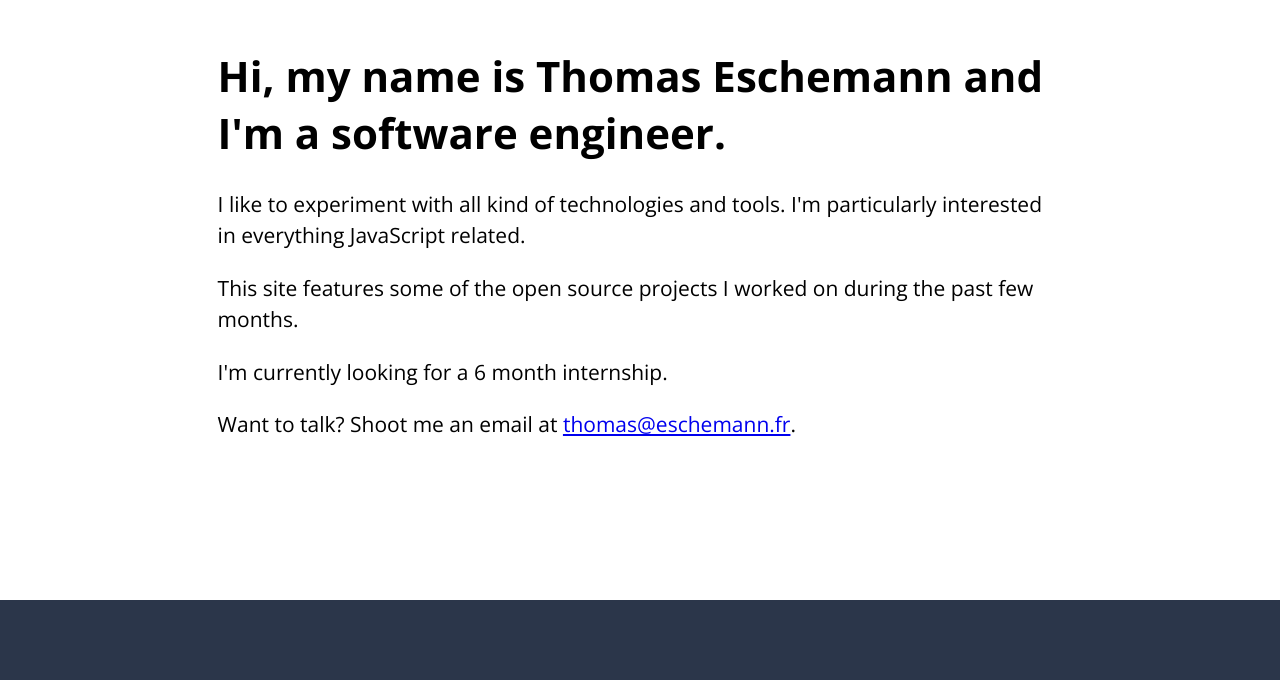
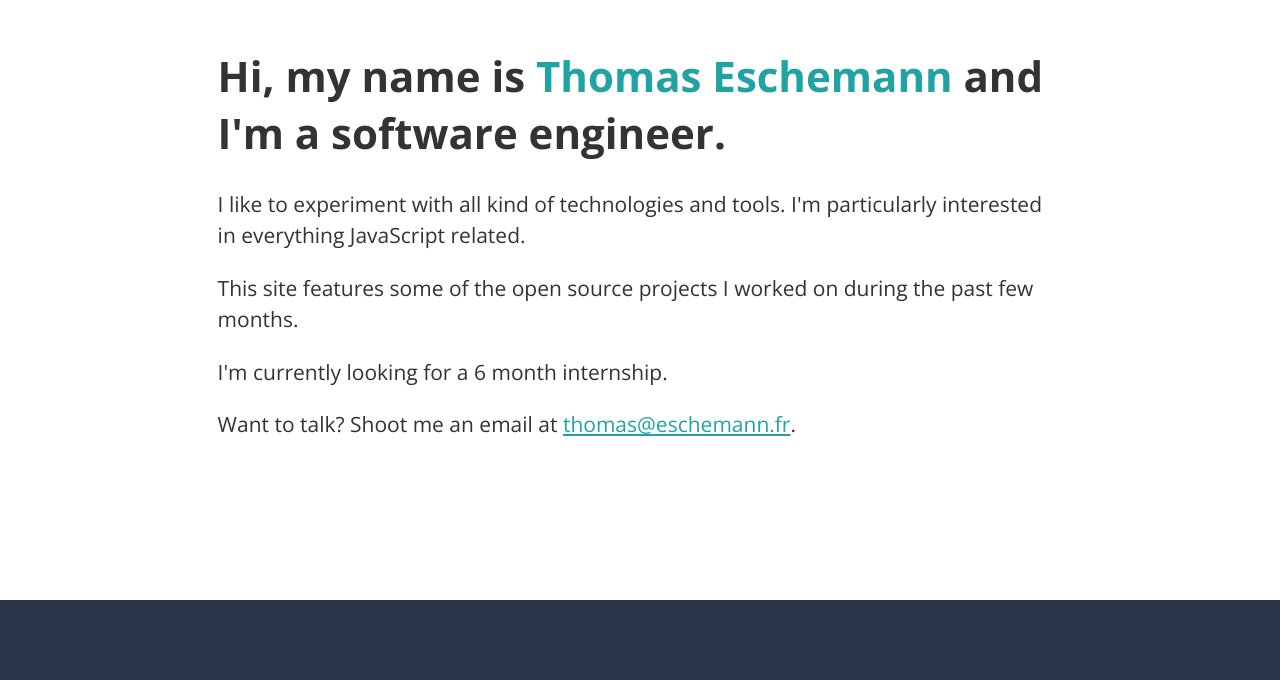
Before and after one commit to Tomesch/eschemann.fr, a website: page src/index.html in a window 1280 px wide. Shown: the part 120-800 px from the top of the page. Drawn offline with nearby package versions, Linux system fonts and the light colour scheme.

Commit message:
change link and name color

```diff
--- a/src/css/style.css
+++ b/src/css/style.css
@@ -45,7 +45,7 @@ p {
   color: #fff;
 }
 .dark {
-  color: #000;
+  color: #333;
 }
 .container {
   padding: 20px;
@@ -58,6 +58,9 @@ p {
 }
 h1 {
   font-size: 1.5em;
+}
+.emph, .emph:after {
+  color: #21A3A3;
 }
 @media (min-width: 768px) {
   h1 {
--- a/src/index.html
+++ b/src/index.html
@@ -19,7 +19,7 @@
   <body>
     <div class="container dark" style="background:#fff;">
       <div class="home" itemscope itemtype="http://schema.org/Person">
-        <h1>Hi, my name is <span itemprop="name">Thomas Eschemann</span> and I'm a <span
+        <h1>Hi, my name is <span class="emph" itemprop="name">Thomas Eschemann</span> and I'm a <span
             itemprop="jobTitle">software engineer</span>.</h1> <p>I like to
           experiment  with all kind of technologies and tools. I'm particularly interested
           in everything JavaScript related.</p>
@@ -29,7 +29,7 @@
 
             <p>I'm currently looking for a <span itemprop="seeks">6 month
                 internship</span>.</p>
-            <p>Want to talk? Shoot me an email at <a class="email"
+            <p>Want to talk? Shoot me an email at <a class="emph email"
                 href="mailto:%74%68%6F%6D%61%73%40%65%73%63%68%65%6D%61%6E%6E%2E%66%72"></a>.</p>
           </div>
         </div>
@@ -122,8 +122,8 @@
         <div class="container dark" style="background:#fff;">
           <div class="footer">
             <p>Want more? git-checkout my <a
-                href="https://github.com/Tomesch">GitHub</a> account or shoot me
-              an email at <a class="email"
+                class="emph" href="https://github.com/Tomesch">GitHub</a> account or shoot me
+              an email at <a class="email emph"
                 href="mailto:%74%68%6F%6D%61%73%40%65%73%63%68%65%6D%61%6E%6E%2E%66%72"></a>.</p>
           </div>
         </div>
```
Also changed, not shown: dist/css/style.css, dist/index.html.
